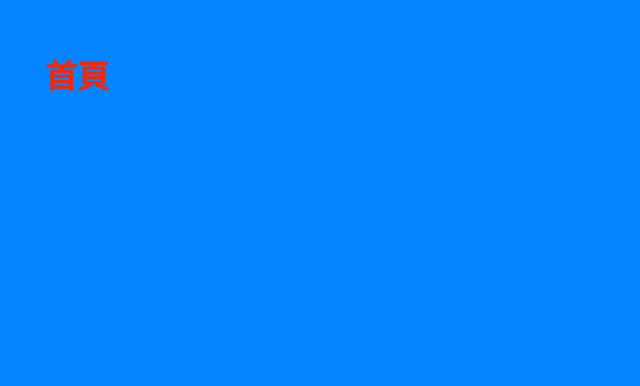
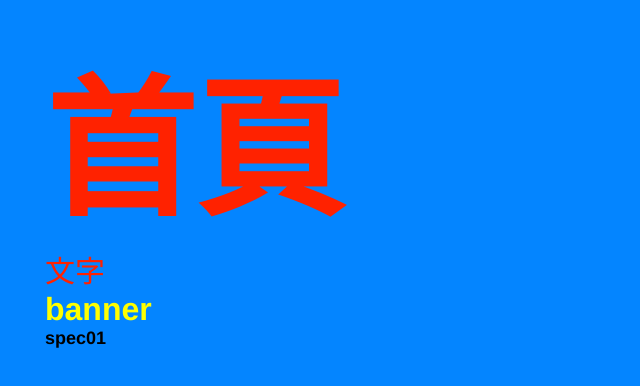
Before and after one commit to sexfat/ed103, a plain HTML site: page index.html in a window 1280 px wide. Shown: the whole page, without its empty margins (0-640 px from the left). Drawn offline with Linux system fonts and the light colour scheme.

Commit message:
add nesting

```diff
--- a/index.html
+++ b/index.html
@@ -9,6 +9,19 @@
 <body>
     <div class="wrapper">
         <h1>首頁</h1>
+        <div class="text">
+            文字
+        </div>
+        <section class="banner">
+            <h1>banner</h1>
+
+        </section>
+        <section class="spec01">
+            <h1 class="spec01">
+                spec01
+            </h1>
+
+        </section>
     </div>
 
 </body>
--- a/sass/style.scss
+++ b/sass/style.scss
@@ -1,21 +1,58 @@
 $a: 20px; //數字
 $red: #f20; // 顏色
 $margin : 10px 20px 10px 25px; // list
-$font_family :  Helvetica, Arial, sans-serif;// 字串
+$font_family : Helvetica,
+Arial,
+sans-serif; // 字串
 $null : null; // null
-$bg-color : (
-   'blue' : #0485ff,
-   'red' : #ff1100,
-   'yellow'  : #fffb00
-);  // map
+$bg-color : ('blue' : #0485ff,
+    'red' : #ff1100,
+    'yellow' : #fffb00); // map
 
 /**** === CSS 註解  === ****/
 
 body {
+
     padding: $a;
-    max-width:  1000px;
+    max-width: 1000px;
     color: $red;
-    margin : $margin;
+    margin: $margin;
     font-family: $font_family;
-    background-color:map-get($bg-color, 'blue') ;
+    background-color: map-get($bg-color, 'blue');
+
+    h1,
+    h2,
+    h3,
+    h4,
+    h5 {
+        margin: 0;
+        padding: 0;
+    }
 }
+
+;
+
+.wrapper {
+    h1 {
+        font-size: 150px;
+    }
+
+    .text {
+        font-size: 30px;
+    }
+
+    .banner {
+        //a
+        h1 {
+            font-size: 32px;
+            color: yellow
+        }
+    }
+    .spec01 {
+        //b
+        h1 {
+            color: black;
+            font-size: 18px
+        }
+    }
+}
```
Also changed, not shown: css/style.css, 1 other file.
